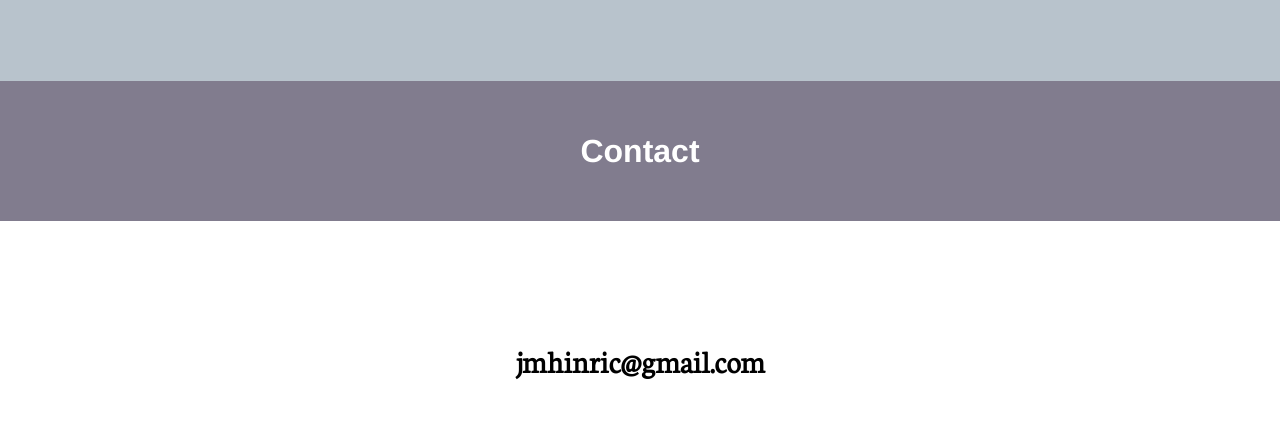
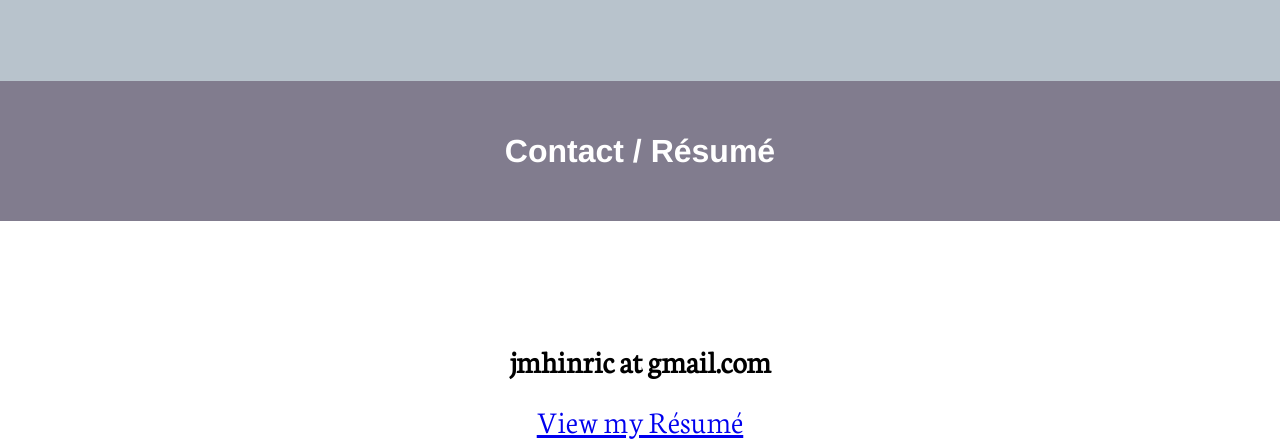
Before and after one commit to jmhinric/johnmhinrichs, a plain HTML site: page index.html in a window 1280 px wide. Shown: the part 4106-4550 px from the top of the page. Drawn offline with Linux system fonts and the light colour scheme.

Commit message:
add resume

```diff
--- a/index.html
+++ b/index.html
@@ -36,7 +36,7 @@
 
           I graduated from the University of Illinois at Urbana-Champaign in <span class="highlight">Mathematics</span> in 2006 but spent the last eight years working as a professional modern dancer in New York City, two years of which were with the historic <span class="highlight">Merce Cunningham Dance Company</span>. Making a website that documented and shared knowledge about the craft of dance was what helped me discover my intense interest in web development and prompted me to make a career transition.<br><br>
 
-          I'm especially excited by math-based code challenges and love doing <span class="highlight">Project Euler</span> problems. Check out some of my <a href="https://github.com/jmhinric/project_euler">solutions</a> if you feel inclined.  Besides honing my coding and problem-solving skills, I'm enjoying deepening my knowledge of Rails and Javascript and also exploring Backbone.js.
+          I'm especially excited by math-based code challenges and love doing <span class="highlight">Project Euler</span> problems. Check out some of my <a href="https://github.com/jmhinric/project_euler">solutions</a> if you feel inclined.  Besides honing my coding and problem-solving skills, I'm enjoying deepening my knowledge of Rails and Javascript by continuing to develop my past projects.
         </p>
       </section>
 
@@ -134,16 +134,20 @@
 
       <section class="contact">
         <div class="contact-title">
-          <h2>Contact</h2>
+          <h2>Contact / R&eacutesum&eacute</h2>
         </div>
 
         <div class="contact-links">
           <div class="contact-email">
             <h3>
               <a href="mailto:jmhinric@gmail.com" target="_top">
-                jmhinric@gmail.com
+                jmhinric at gmail.com
               </a>
             </h3>
+          </div>
+
+          <div class="resume">
+            <a href="images/resume.pdf">View my R&eacutesum&eacute</a>
           </div>
 
           <div class="icons">
--- a/stylesheets/style.css
+++ b/stylesheets/style.css
@@ -186,6 +186,10 @@ h3 {
   font-size: 1.7em;
 }
 
+.resume {
+  text-align: center;
+  font-size: 2em;
+}
 
 footer {
   bottom: 0px;
```
Also changed, not shown: 1 other file.
